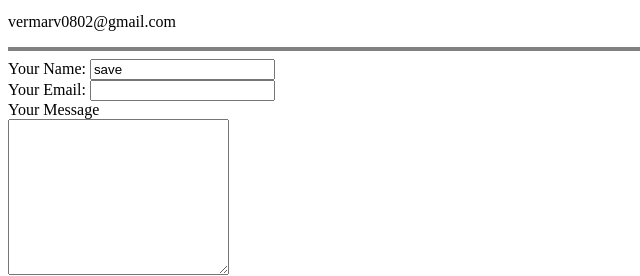
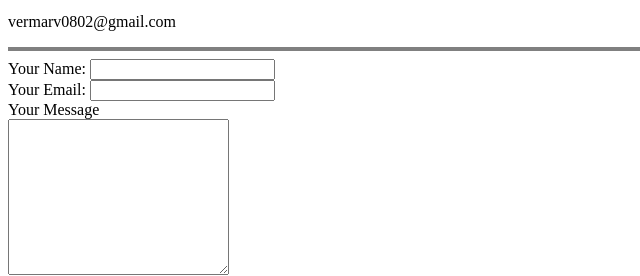
Before and after one commit to Ravi1717/cv, a plain HTML site: page contact-me.html in a window 1280 px wide. Shown: the part 169-445 px from the top of the page, 0-640 px from the left. Drawn offline with Linux system fonts and the light colour scheme.

Commit message:
Update contact-me.html

```diff
--- a/contact-me.html
+++ b/contact-me.html
@@ -13,7 +13,7 @@
     <hr size="4" noshade>
     <form action="mailto:vermarv0802@gmail.com" method="post" entype="text/plain">
   <label>Your Name:</label>
-  <input type="text" name="name" value="save">
+  <input type="text" name="name" value="">
    <br>
     <label>Your Email:</label>
     <input type="email" name="" value="" >
```
